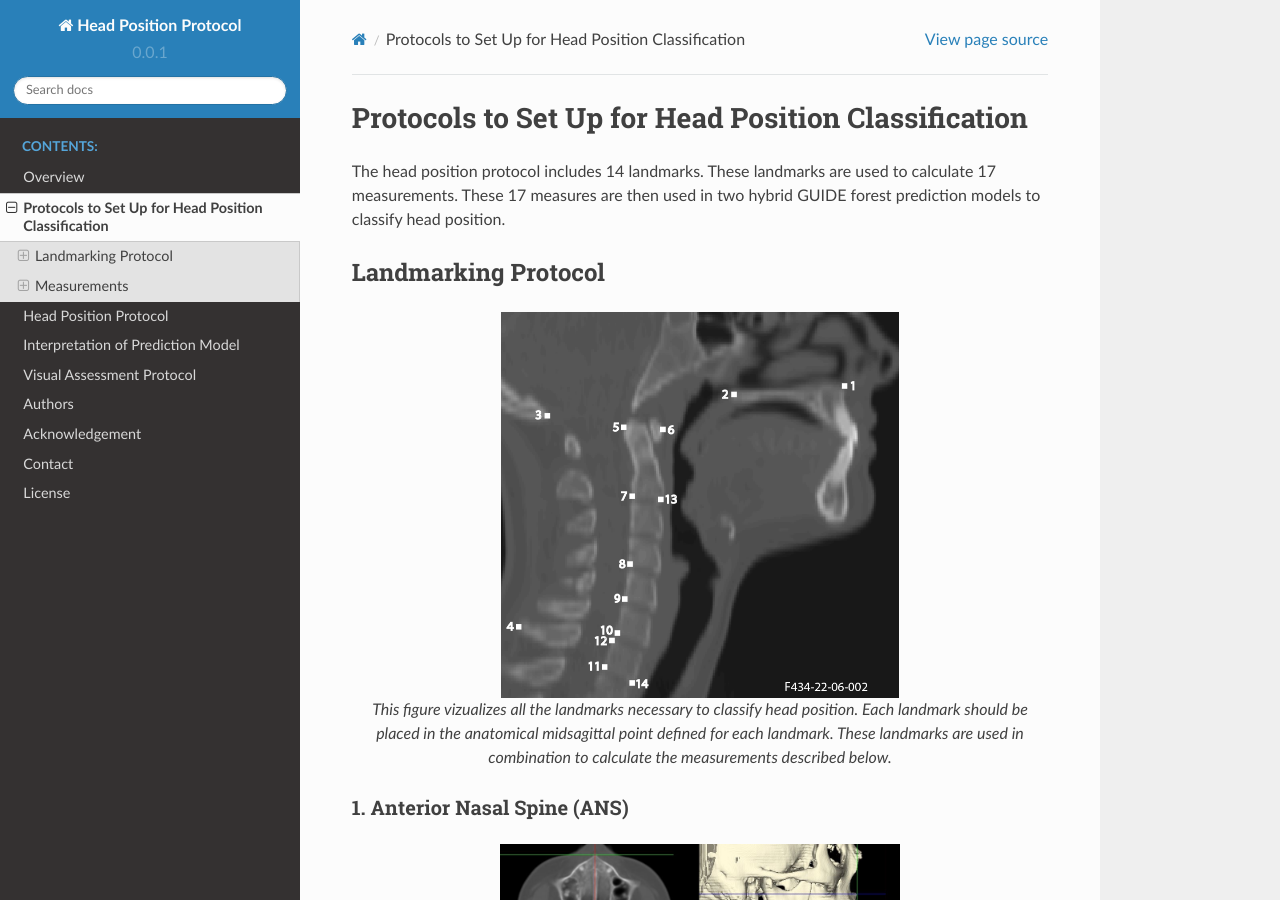
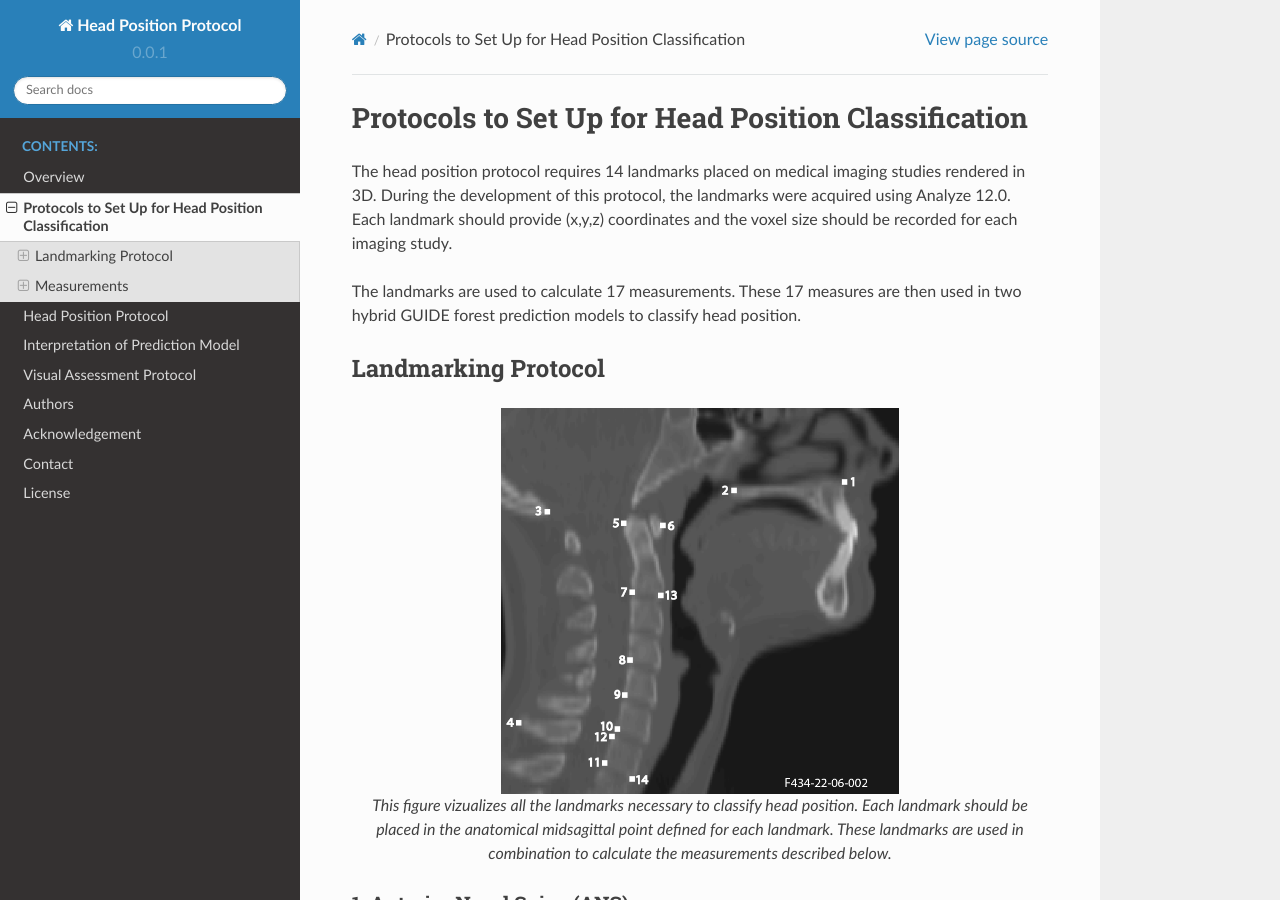
Before and after one commit to vocaltractlab/headpositiondoc, a Sphinx documentation site: the page built from source/protocol.rst, in a window 1280 px wide and 900 px high. Built offline with Sphinx 7.4.7 and the Read the Docs theme 2.0.0, drawn with Linux system fonts in a browser that asks for light colours; some of the changed text lies outside the part shown.

Commit message:
protocol update

```diff
--- a/source/index.rst
+++ b/source/index.rst
@@ -5,7 +5,7 @@
 
 Welcome to the documentation for the Head Position Protocol
 ===========================================================
-This is documentation for classifying head-position using multiple measures to account for the dynamic mobility of the head and neck.
+The following documents the Head Position Protocol which employs GUIDE forest to consider multiple measures accounting for the dynamic mobility of the head and neck. This protocol will classify medical imaging studies into one of six head positions: flexion, neutral-flexion, neutral, neutral-extension, extension, or extension-flexion.
 
 .. toctree::
    :maxdepth: 2
--- a/source/protocol.rst
+++ b/source/protocol.rst
@@ -1,7 +1,9 @@
 
 Protocols to Set Up for Head Position Classification
 ====================================================
-The head position protocol includes 14 landmarks. These landmarks are used to calculate 17 measurements. These 17 measures are then used in two hybrid GUIDE forest prediction models to classify head position.
+The head position protocol requires 14 landmarks placed on medical imaging studies rendered in 3D. During the development of this protocol, the landmarks were acquired using Analyze 12.0. Each landmark should provide (x,y,z) coordinates and the voxel size should be recorded for each imaging study.
+
+The landmarks are used to calculate 17 measurements. These 17 measures are then used in two hybrid GUIDE forest prediction models to classify head position.
 
 
 Landmarking Protocol
@@ -227,7 +229,7 @@ _____________
 Antero-Posterior Measures
 +++++++++++++++++++++++++
 
-The anterior and posterior distances are calculated between the inferior landmarks of C2 to C7 and used for two of the head position measures.
+The anterior and posterior distances are calculated between the inferior landmarks of C2 to C7 and used for two of the head position measures. To ensure the distance measurements are calculated in millimeters (mm), the coordinates should be multiplied by the voxel size of each imaging study.
 
 .. figure:: docs/APDist.PNG
 	:scale: 109%
```
Also changed, not shown: other parts of source/protocol.rst (+1 -1 lines).
